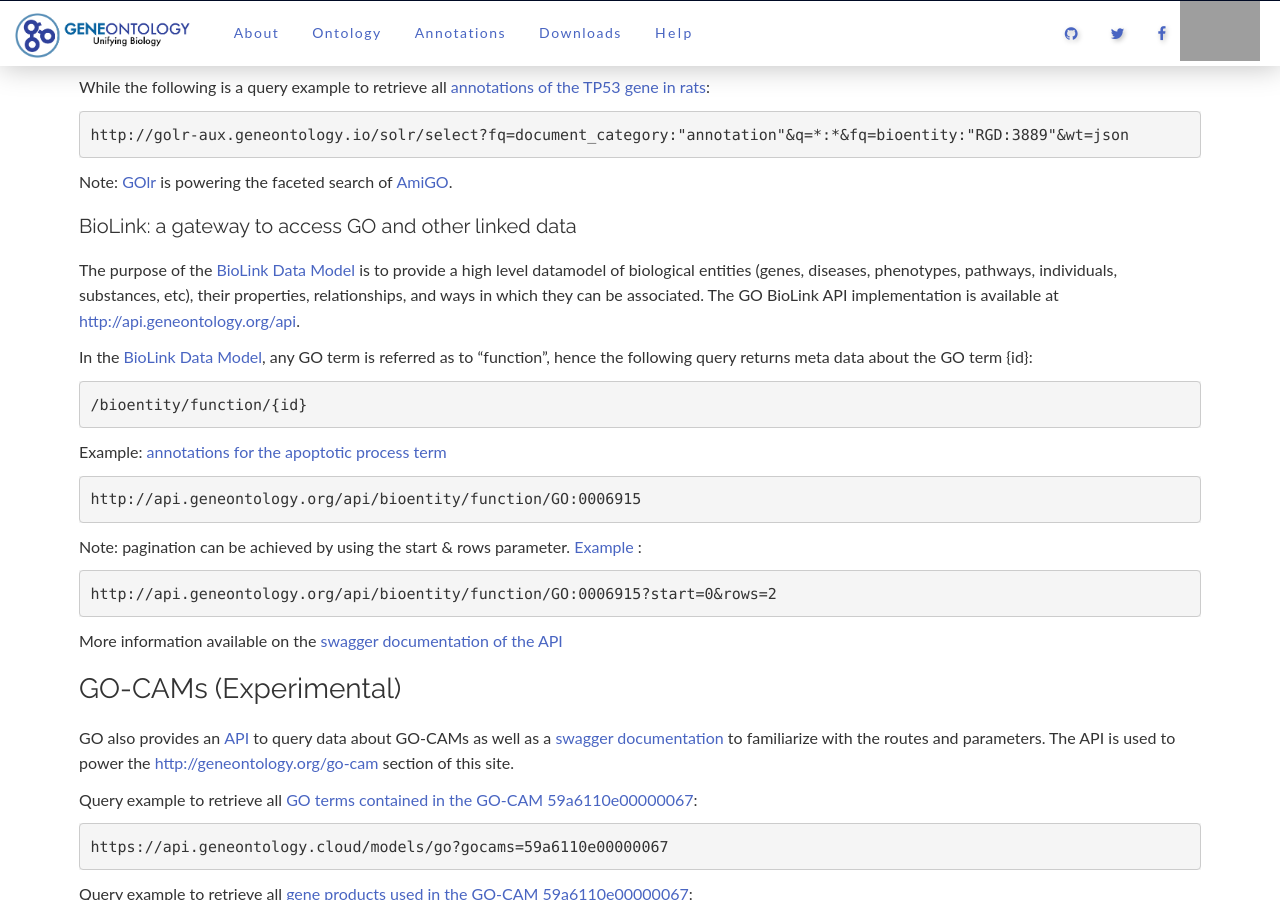
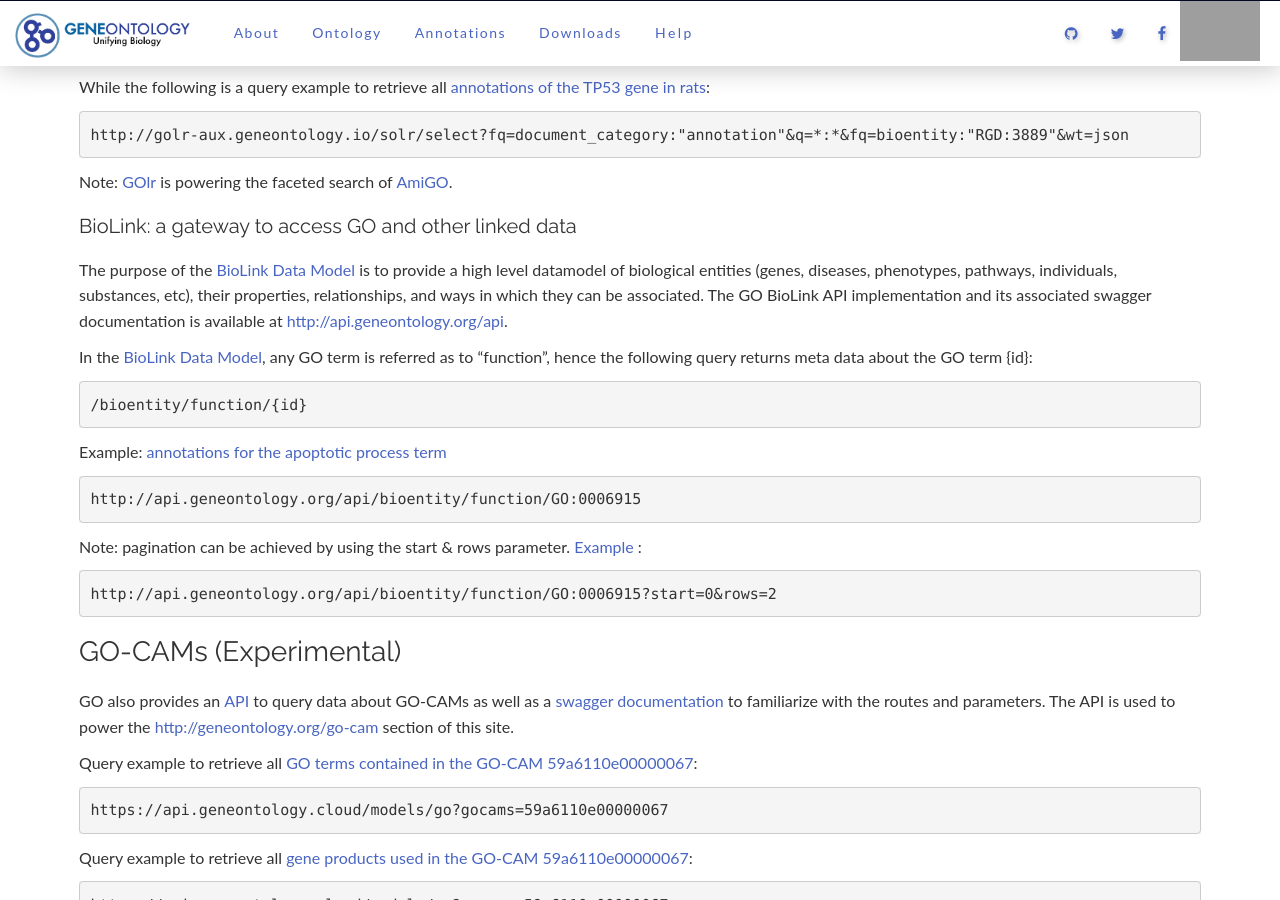
Before and after one commit to geneontology/geneontology.github.io, a Jekyll site: the page built from _docs/tools-guide.md, in a window 1280 px wide and 900 px high, scrolled down 448 px. Built offline with Jekyll 4.4.1, drawn with Linux system fonts in a browser that asks for light colours; nearby versions of some CDN libraries; grey boxes are pictures that could not be loaded.

Commit message:
Update tools-guide.md

````diff
--- a/_docs/tools-guide.md
+++ b/_docs/tools-guide.md
@@ -27,7 +27,7 @@
 Note: [GOlr](http://golr-aux.geneontology.io/solr) is powering the faceted search of [AmiGO](http://amigo.geneontology.org/){:target="blank"}.
 
 #### BioLink: a gateway to access GO and other linked data
-The purpose of the [BioLink Data Model](https://github.com/biolink/biolink-model){:target="blank"} is to provide a high level datamodel of biological entities (genes, diseases, phenotypes, pathways, individuals, substances, etc), their properties, relationships, and ways in which they can be associated. The GO BioLink API implementation is available at [http://api.geneontology.org/api](http://api.geneontology.org/api).
+The purpose of the [BioLink Data Model](https://github.com/biolink/biolink-model){:target="blank"} is to provide a high level datamodel of biological entities (genes, diseases, phenotypes, pathways, individuals, substances, etc), their properties, relationships, and ways in which they can be associated. The GO BioLink API implementation and its associated swagger documentation is available at [http://api.geneontology.org/api](http://api.geneontology.org/api){:target="blank"}.
 
 In the [BioLink Data Model](https://github.com/biolink/biolink-model){:target="blank"}, any GO term is referred as to "function", hence the following query returns meta data about the GO term {id}:
 ```
@@ -44,8 +44,6 @@
 ```
 http://api.geneontology.org/api/bioentity/function/GO:0006915?start=0&rows=2
 ```
-
-More information available on the [swagger documentation of the API](http://api.geneontology.org/api){:target="blank"}
 
 
 ### GO-CAMs (Experimental)
````
